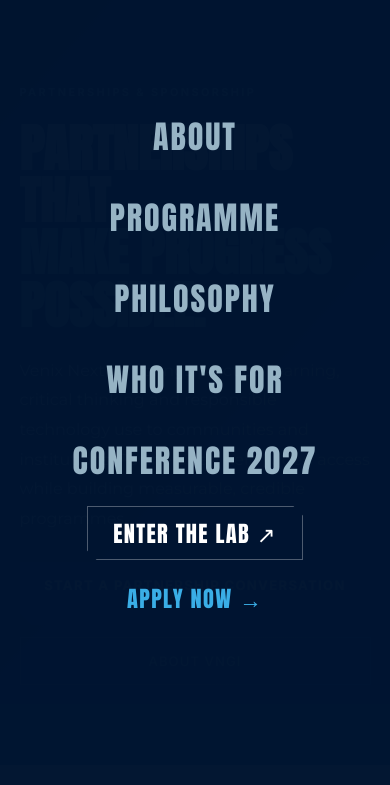
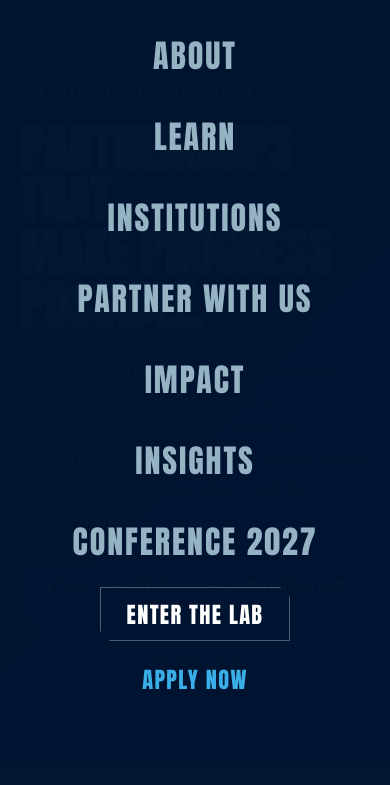
Before and after one commit to Venixpartners/VNGI, a plain HTML site: page partners.html in a window 390 px wide. Both pictures are taken after a click on the button "Toggle menu". Shown: the part 59-844 px from the top of the page. Drawn offline with Linux system fonts and the light colour scheme.

Commit message:
Align navigation with expanded VNGI website

```diff
--- a/partners.html
+++ b/partners.html
@@ -17,9 +17,10 @@
   </a>
   <ul class="nav-links" id="nav-links">
     <li><a href="about">About</a></li>
-    <li><a href="programme">Programme</a></li>
-    <li><a href="philosophy">Philosophy</a></li>
-    <li><a href="audience">Who It's For</a></li>
+    <li><a href="programme">Learn</a></li>
+    <li><a href="institutions">Institutions</a></li>
+    <li><a href="impact">Impact</a></li>
+    <li><a href="insights">Insights</a></li>
     <li><a href="conference">Conference 2027</a></li>
   </ul>
   <div class="nav-pill-group nav-pill-desktop">
@@ -36,12 +37,14 @@
 <div class="mobile-nav" id="mobile-nav">
   <ul class="mobile-nav-links">
     <li><a href="about">About</a></li>
-    <li><a href="programme">Programme</a></li>
-    <li><a href="philosophy">Philosophy</a></li>
-    <li><a href="audience">Who It's For</a></li>
+    <li><a href="programme">Learn</a></li>
+    <li><a href="institutions">Institutions</a></li>
+    <li><a href="partners">Partner With Us</a></li>
+    <li><a href="impact">Impact</a></li>
+    <li><a href="insights">Insights</a></li>
     <li><a href="conference">Conference 2027</a></li>
-    <li><a href="https://lab.venixnextgen.org/" target="_blank" rel="noopener" class="mobile-nav-lab">Enter the Lab ↗</a></li>
-    <li><a href="apply" class="mobile-nav-apply">Apply Now →</a></li>
+    <li><a href="https://lab.venixnextgen.org/" target="_blank" rel="noopener" class="mobile-nav-lab">Enter the Lab</a></li>
+    <li><a href="apply" class="mobile-nav-apply">Apply Now</a></li>
   </ul>
 </div>
 
@@ -107,6 +110,8 @@
       <div class="footer-col">
         <div class="footer-col-title">About</div>
         <ul class="footer-links">
+          <li><a href="impact">Our Impact</a></li>
+          <li><a href="insights">Research &amp; Insights</a></li>
           <li><a href="about">Our Story</a></li>
           <li><a href="philosophy">Philosophy</a></li>
           <li><a href="audience">Who It's For</a></li>
@@ -118,6 +123,8 @@
       <div class="footer-col">
         <div class="footer-col-title">Get Involved</div>
         <ul class="footer-links">
+          <li><a href="institutions">For Institutions</a></li>
+          <li><a href="partners">Partnerships &amp; Sponsorship</a></li>
           <li><a href="apply">Apply Now</a></li>
           <li><a href="apply#mentor">Become a Mentor</a></li>
           <li><a href="apply#schools">School Partnerships</a></li>
```
